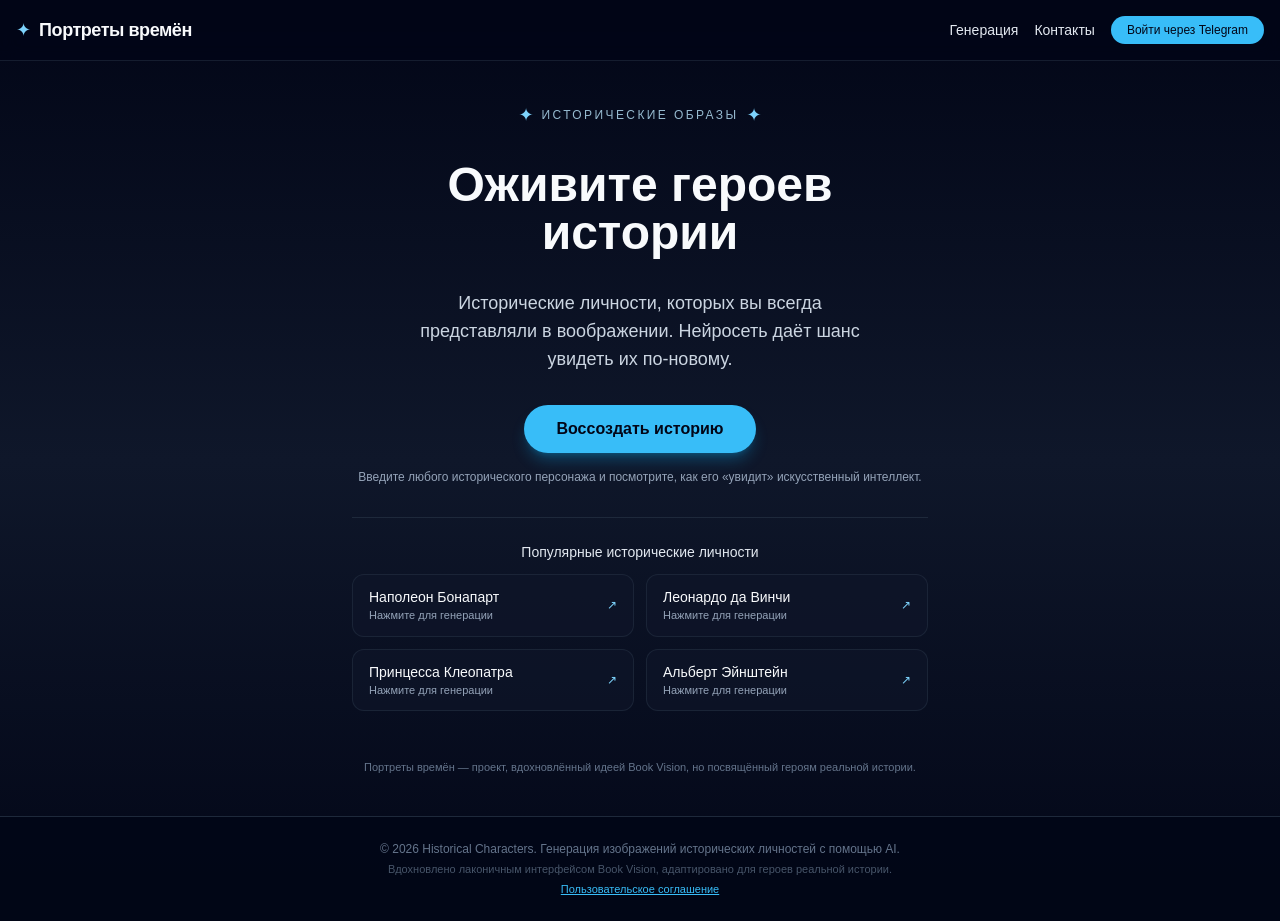
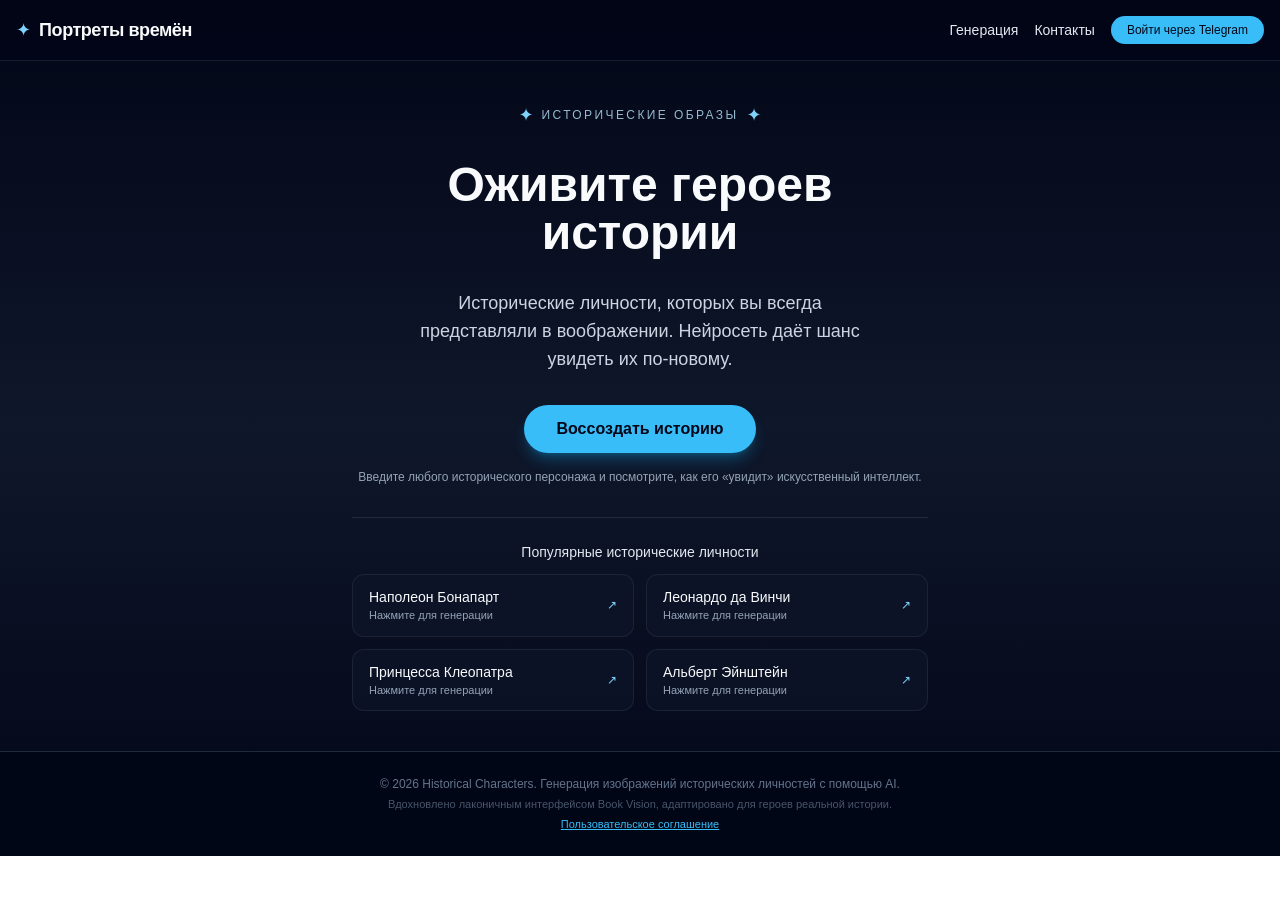
Before and after one commit to Trainfan611/historical-characters-ai, a Next.js app: page / in a window 1280 px wide. After the commit the page ends 856 px from the top, so only its background shows below. Built offline with nearby package versions, Linux system fonts and the light colour scheme; no server answers.

Commit message:
Remove Book Vision tagline from homepage

```diff
--- a/app/page.tsx
+++ b/app/page.tsx
@@ -84,12 +84,6 @@ export default function Home() {
               </div>
             </div>
 
-            <div className="pt-4 text-[11px] text-slate-500">
-              <p>
-                Портреты времён — проект, вдохновлённый идеей Book
-                Vision, но посвящённый героям реальной истории.
-              </p>
-            </div>
           </div>
         </section>
       </main>
```
